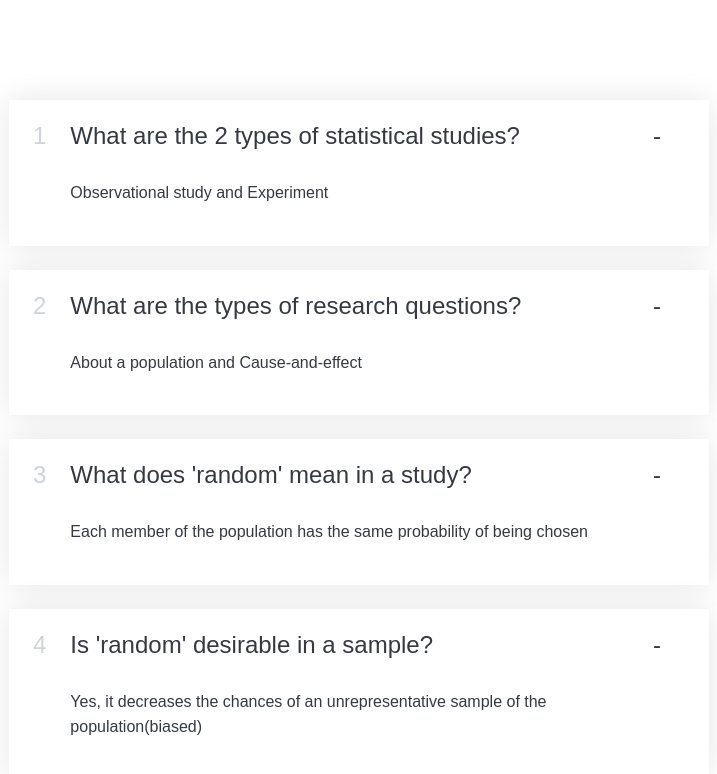
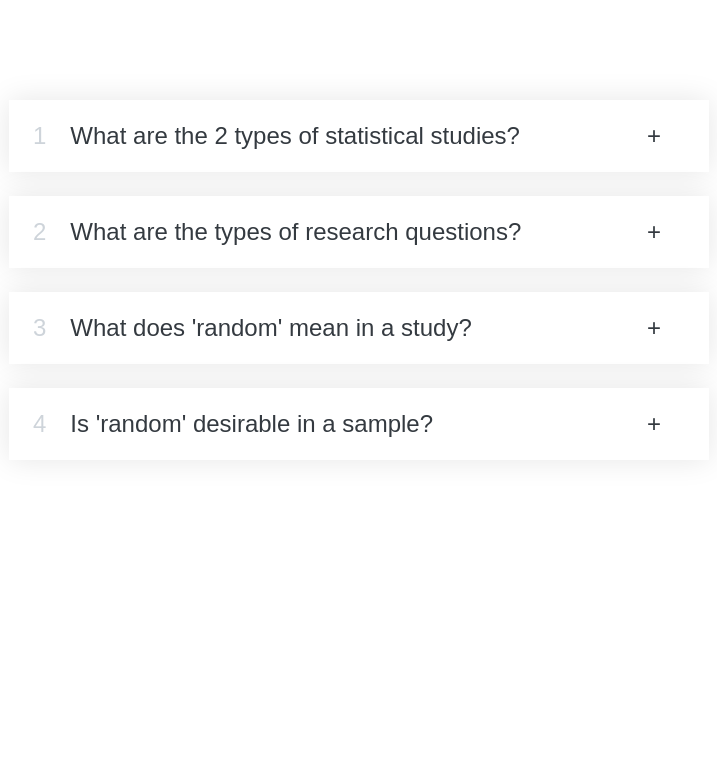
Before and after one commit to Jpkeys29/Statistics-Review-React, a React (Create React App) app: page / in a window 1280 px wide. Shown: the top 774 px of the page, without its empty margins (281-998 px from the left). Built offline with nearby package versions, Linux system fonts and the light colour scheme.

Commit message:
Answers conditional rendering

```diff
--- a/src/question.js
+++ b/src/question.js
@@ -1,17 +1,17 @@
+import Button from './button.js';
 import {quests} from './questsArray.js'
 import { useState } from 'react';
 
 export default function Question ({num, title, answer}){
     const [isOpen, setIsOpen] = useState(false);
     return (
-
-        <div className='questions' >
+        <div className='questions'>
             {quests.map((ele, index) => (
                 <div key={index} className='item' >
                 <p className='number'>{ele.id}</p>
                 <p className='title' >{ele.title}</p>
-                <p className='icon' >-</p>
-                <div className='content-box' >{ele.answer}</div>
+                <p className='icon' >+</p>
+                {isOpen && <div className='content-box' >{ele.answer}</div>}
                 </div>
             ))}
         </div>
```
